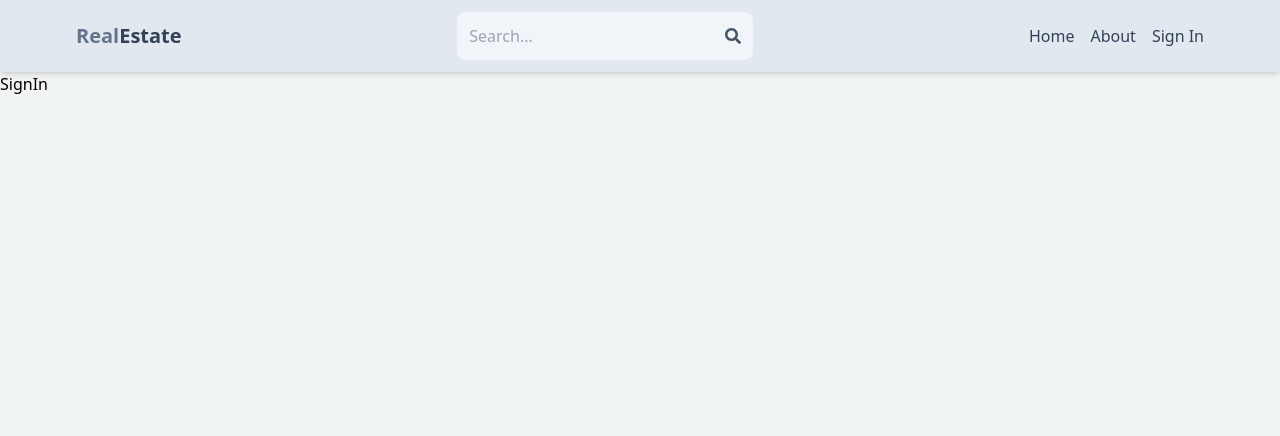
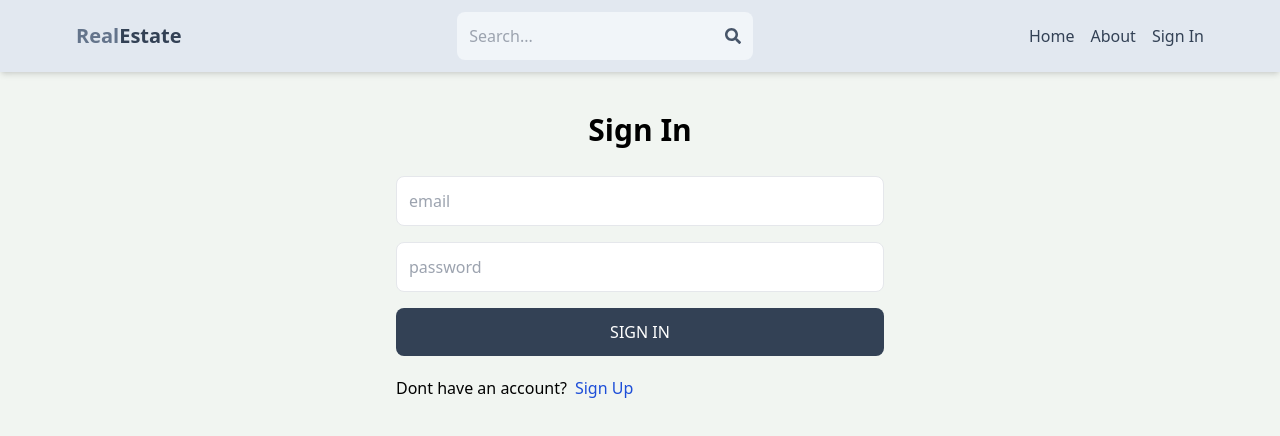
Before and after one commit to SudipThandar/EstateHub, a React (Vite) app in the folder frontend/: page /sign-in in a window 1280 px wide. Shown: the top 436 px of the page. Built offline with nearby package versions, Linux system fonts and the light colour scheme.

Commit message:
Complete SignIn Page Functionality

```diff
--- a/frontend/src/pages/SignIn.jsx
+++ b/frontend/src/pages/SignIn.jsx
@@ -1,5 +1,79 @@
+import { useState } from 'react';
+import { Link, useNavigate } from 'react-router-dom';
+
 const SignIn = () => {
-  return <div>SignIn</div>;
+  const [formData, setFormData] = useState({});
+  const [error, setError] = useState(null);
+  const [loading, setLoading] = useState(false);
+  const navigate = useNavigate();
+
+  const handleChange = (e) => {
+    setFormData({ ...formData, [e.target.id]: e.target.value });
+  };
+
+  const handleSubmit = async (e) => {
+    e.preventDefault();
+
+    try {
+      setLoading(true);
+      const res = await fetch('/api/auth/signin', {
+        method: 'POST',
+        headers: {
+          'Content-Type': 'application/json',
+        },
+        body: JSON.stringify(formData),
+      });
+
+      const data = await res.json();
+
+      if (data.success === false) {
+        setLoading(false);
+        setError(data.message);
+        return;
+      }
+      setLoading(false);
+      setError(null);
+      navigate('/');
+    } catch (error) {
+      setLoading(false);
+      setError(error);
+    }
+  };
+
+  return (
+    <div className="p-3 max-w-lg mx-auto">
+      <h1 className="text-3xl text-center font-semibold my-7">Sign In</h1>
+      <form onSubmit={handleSubmit} className="flex flex-col gap-4">
+        <input
+          type="text"
+          placeholder="email"
+          className="border p-3 rounded-lg"
+          id="email"
+          onChange={handleChange}
+        />
+        <input
+          type="password"
+          placeholder="password"
+          className="border p-3 rounded-lg"
+          id="password"
+          onChange={handleChange}
+        />
+        <button
+          disabled={loading}
+          className="bg-slate-700 text-white p-3 rounded-lg uppercase hover:opacity-95 disabled:opacity-80"
+        >
+          {loading ? 'Loading...' : 'Sign In'}
+        </button>
+      </form>
+      <div className="flex gap-2 mt-5">
+        <p>Dont have an account?</p>
+        <Link to={'/sign-up'}>
+          <span className="text-blue-700">Sign Up</span>
+        </Link>
+      </div>
+      {error && <p className="text-red-500 mt-5">{error}</p>}
+    </div>
+  );
 };
 
 export default SignIn;
```
Also changed, not shown: 1 other file (tests, documents, lock files or other folders).
